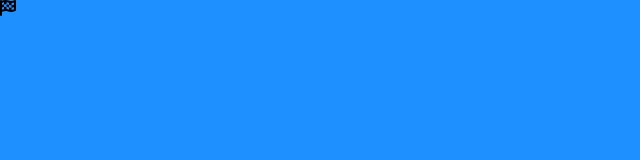
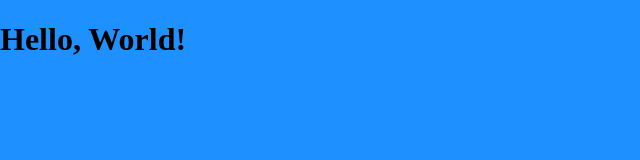
Before and after one commit to mrtcnnn/template-test, a plain HTML site: page index.html in a window 1280 px wide. Shown: the whole page, without its empty margins (0-640 px from the left). Drawn offline with Linux system fonts and the light colour scheme.

Commit message:
hello world

```diff
--- a/index.html
+++ b/index.html
@@ -10,7 +10,7 @@
     <link rel="stylesheet" href="style.css">
 </head>
 <body>
-    <i class="fa-solid fa-flag-checkered"></i>
+  <h1>Hello, World!</h1>
 <!-- Script-->
 <script src="script.js"></script>
 </body>
```
